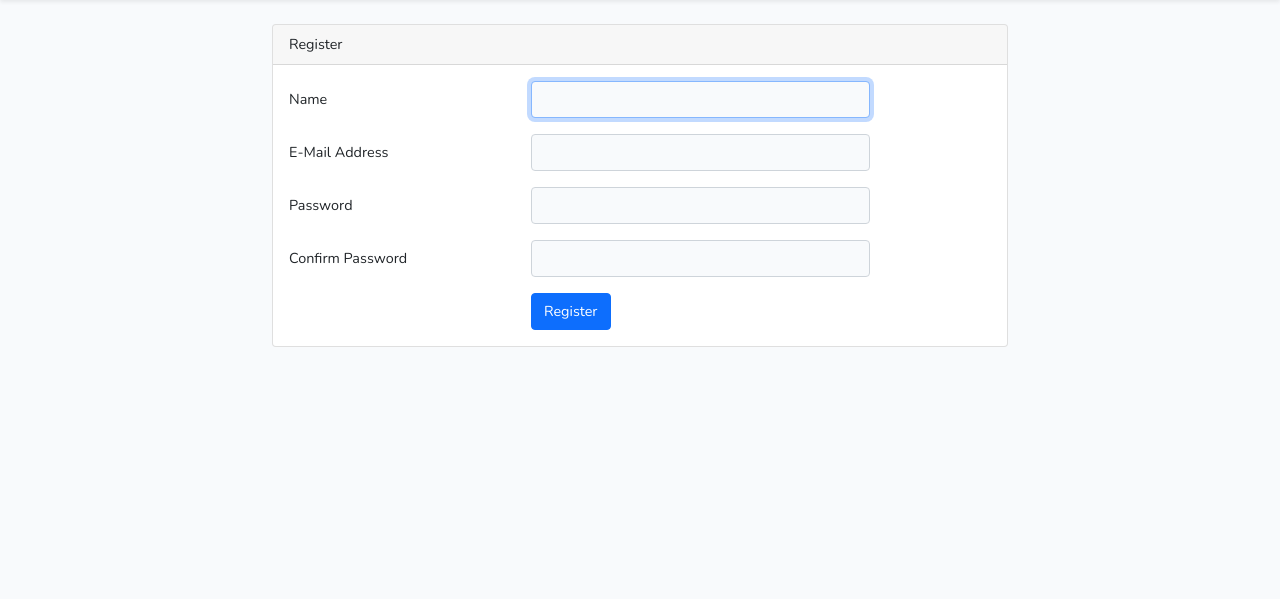
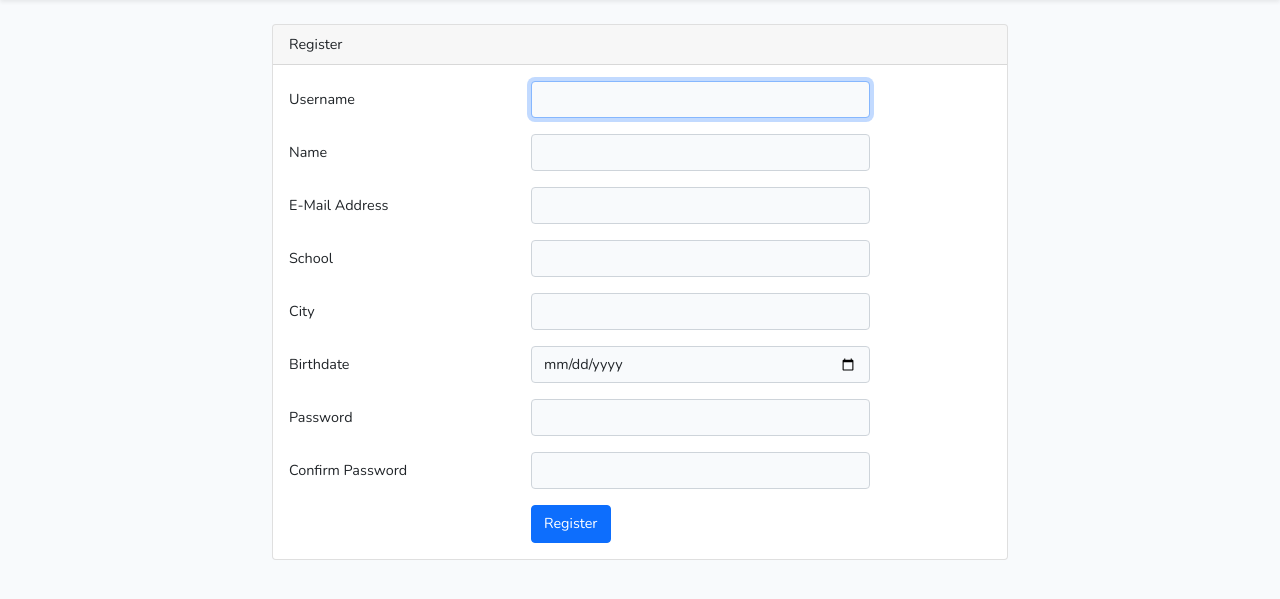
Before and after one commit to dhavara/Bioxy-Web, a Laravel app: page /register in a window 1280 px wide. Shown: the part 55-654 px from the top of the page. Run offline with Laravel 8, Linux system fonts and the light colour scheme.

Commit message:
register

```diff
--- a/app/Http/Controllers/Auth/RegisterController.php
+++ b/app/Http/Controllers/Auth/RegisterController.php
@@ -50,9 +50,14 @@ class RegisterController extends Controller
     protected function validator(array $data)
     {
         return Validator::make($data, [
+            'username' => ['required', 'string', 'unique:bio11_users', 'max:255'],
             'name' => ['required', 'string', 'max:255'],
-            'email' => ['required', 'string', 'email', 'max:255', 'unique:users'],
+            'email' => ['required', 'string', 'email', 'max:255', 'unique:bio11_users'],
             'password' => ['required', 'string', 'min:8', 'confirmed'],
+            'school' => ['required', 'string', 'max:255'],
+            'city' => ['required', 'string', 'max:255'],
+            'birthdate' => ['required', 'date', 'max:255'],
+
         ]);
     }
 
@@ -65,9 +70,13 @@ class RegisterController extends Controller
     protected function create(array $data)
     {
         return User::create([
+            'username' => $data['username'],
             'name' => $data['name'],
             'email' => $data['email'],
             'password' => Hash::make($data['password']),
+            'school' => $data['school'],
+            'city' => $data['city'],
+            'birthdate' => idate('d', strtotime($data['birthdate'])) . idate('m', strtotime($data['birthdate'])) . idate('Y', strtotime($data['birthdate']))
         ]);
     }
 }
--- a/app/Models/User.php
+++ b/app/Models/User.php
@@ -25,7 +25,8 @@ class User extends Authenticatable
         'email',
         'password',
         'school',
-        'city'
+        'city',
+        'birthdate'
     ];
 
     /**
--- a/config/auth.php
+++ b/config/auth.php
@@ -40,6 +40,10 @@ return [
             'driver' => 'session',
             'provider' => 'users',
         ],
+        'api' => [
+            'driver' => 'passport',
+            'provider' => 'users',
+        ]
     ],
 
     /*
--- a/database/seeders/UserSeeder.php
+++ b/database/seeders/UserSeeder.php
@@ -22,7 +22,7 @@ class UserSeeder extends Seeder
             'password' => Hash::make('KELD_Admin'),
             'school' => 'Universitas Ciputra',
             'city' => 'Surabaya',
-            'birthdate' => '01012002',
+            'birthdate' => '112002',
             'created_at' => \Carbon\Carbon::now(),
             'email_verified_at' => \Carbon\Carbon::now()
         ]);
@@ -33,7 +33,7 @@ class UserSeeder extends Seeder
             'password' => Hash::make('12345678'),
             'school' => 'Lorem Ipsum High School',
             'city' => 'Dolor City',
-            'birthdate' => '01012002',
+            'birthdate' => '112002',
             'created_at' => \Carbon\Carbon::now(),
             'email_verified_at' => \Carbon\Carbon::now()
         ]);
--- a/resources/views/auth/register.blade.php
+++ b/resources/views/auth/register.blade.php
@@ -10,6 +10,20 @@
                 <div class="card-body">
                     <form method="POST" action="{{ route('register') }}">
                         @csrf
+
+                        <div class="row mb-3">
+                            <label for="uername" class="col-md-4 col-form-label text-md-right">{{ __('Username') }}</label>
+
+                            <div class="col-md-6">
+                                <input id="username" type="text" class="form-control @error('username') is-invalid @enderror" name="username" value="{{ old('username') }}" required autocomplete="username" autofocus>
+
+                                @error('username')
+                                    <span class="invalid-feedback" role="alert">
+                                        <strong>{{ $message }}</strong>
+                                    </span>
+                                @enderror
+                            </div>
+                        </div>
 
                         <div class="row mb-3">
                             <label for="name" class="col-md-4 col-form-label text-md-right">{{ __('Name') }}</label>
@@ -32,6 +46,48 @@
                                 <input id="email" type="email" class="form-control @error('email') is-invalid @enderror" name="email" value="{{ old('email') }}" required autocomplete="email">
 
                                 @error('email')
+                                    <span class="invalid-feedback" role="alert">
+                                        <strong>{{ $message }}</strong>
+                                    </span>
+                                @enderror
+                            </div>
+                        </div>
+
+                        <div class="row mb-3">
+                            <label for="school" class="col-md-4 col-form-label text-md-right">{{ __('School') }}</label>
+
+                            <div class="col-md-6">
+                                <input id="school" type="text" class="form-control @error('school') is-invalid @enderror" name="school" value="{{ old('school') }}" required autocomplete="school">
+
+                                @error('school')
+                                    <span class="invalid-feedback" role="alert">
+                                        <strong>{{ $message }}</strong>
+                                    </span>
+                                @enderror
+                            </div>
+                        </div>
+
+                        <div class="row mb-3">
+                            <label for="city" class="col-md-4 col-form-label text-md-right">{{ __('City') }}</label>
+
+                            <div class="col-md-6">
+                                <input id="city" type="text" class="form-control @error('city') is-invalid @enderror" name="city" value="{{ old('city') }}" required autocomplete="city">
+
+                                @error('city')
+                                    <span class="invalid-feedback" role="alert">
+                                        <strong>{{ $message }}</strong>
+                                    </span>
+                                @enderror
+                            </div>
+                        </div>
+
+                        <div class="row mb-3">
+                            <label for="birthdate" class="col-md-4 col-form-label text-md-right">{{ __('Birthdate') }}</label>
+
+                            <div class="col-md-6">
+                                <input id="birthdate" type="date" class="form-control @error('birthdate') is-invalid @enderror" name="birthdate">
+
+                                @error('birthdate')
                                     <span class="invalid-feedback" role="alert">
                                         <strong>{{ $message }}</strong>
                                     </span>
```
Also changed, not shown: app/Http/Controllers/Api/Auth/LoginController.php (added, +109 -0 lines), app/Http/Controllers/Api/Auth/RegisterController.php (added, +42 -0 lines).
